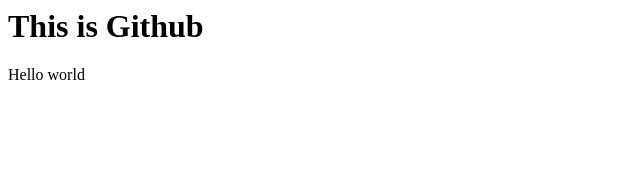
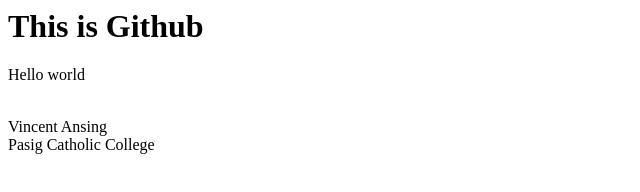
Before and after one commit to tutungsahurvincent/IT101_ANSING, a plain HTML site: page index.html in a window 1280 px wide. Shown: the whole page, without its empty margins (0-640 px from the left). Drawn offline with Linux system fonts and the light colour scheme.

Commit message:
Update index.html

```diff
--- a/index.html
+++ b/index.html
@@ -1,8 +1,10 @@
 <html>
   <head>
-    <h1>This is Github</h1>
     <body>
+      <h1>This is Github</h1>
       <p>Hello world</p>
+      <br>Vincent Ansing<br>
+      Pasig Catholic College
     </body>
 
   </head>
```
